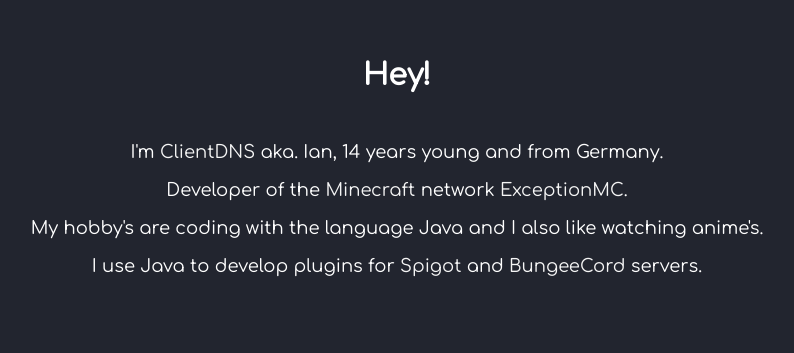
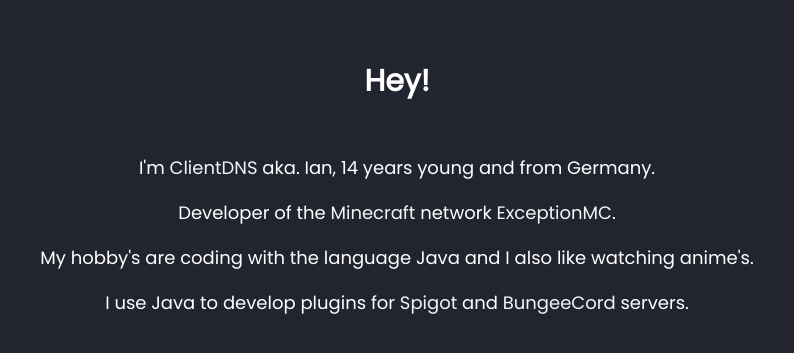
Before and after one commit to BenniPa/clientdns.github.io, a plain HTML site: page index.html in a window 1280 px wide. Shown: the part 191-544 px from the top of the page, without its empty margins (243-1037 px from the left). Drawn offline with Linux system fonts and the light colour scheme.

Commit message:
Changed font from "Comfortaa" to "Poppins". Looks nice!

```diff
--- a/css/style.css
+++ b/css/style.css
@@ -1,4 +1,4 @@
-@import url('https://fonts.googleapis.com/css2?family=Comfortaa&display=swap');
+@import url('https://fonts.googleapis.com/css2?family=Poppins&display=swap');
 
 :root {
 
@@ -17,7 +17,7 @@ body h1 {
     color: white;
     margin-top: 250px;
     margin-bottom: 50px;
-    font-family: 'Comfortaa', sans-serif;
+    font-family: 'Poppins', sans-serif;
 }
 
 a {
@@ -25,7 +25,7 @@ a {
     font-size: 18px;
     color: whitesmoke;
     text-decoration: none;
-    font-family: 'Comfortaa', sans-serif;
+    font-family: 'Poppins', sans-serif;
 }
 
 .github:hover {
@@ -63,7 +63,7 @@ body p {
     font-size: 18px;
     text-align: center;
     color: white;
-    font-family: 'Comfortaa', sans-serif;
+    font-family: 'Poppins', sans-serif;
 }
 
 body header ::selection {
```
